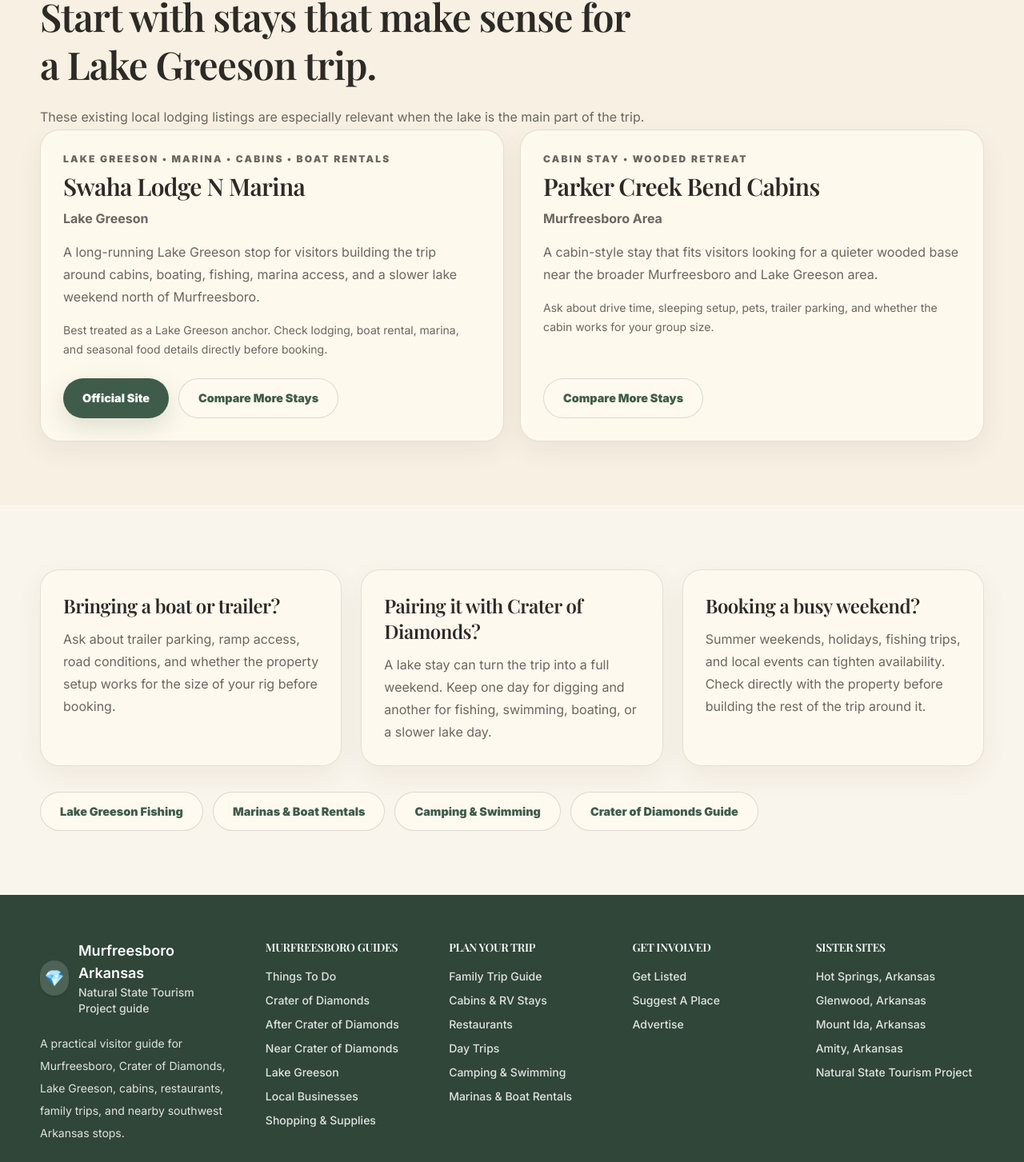
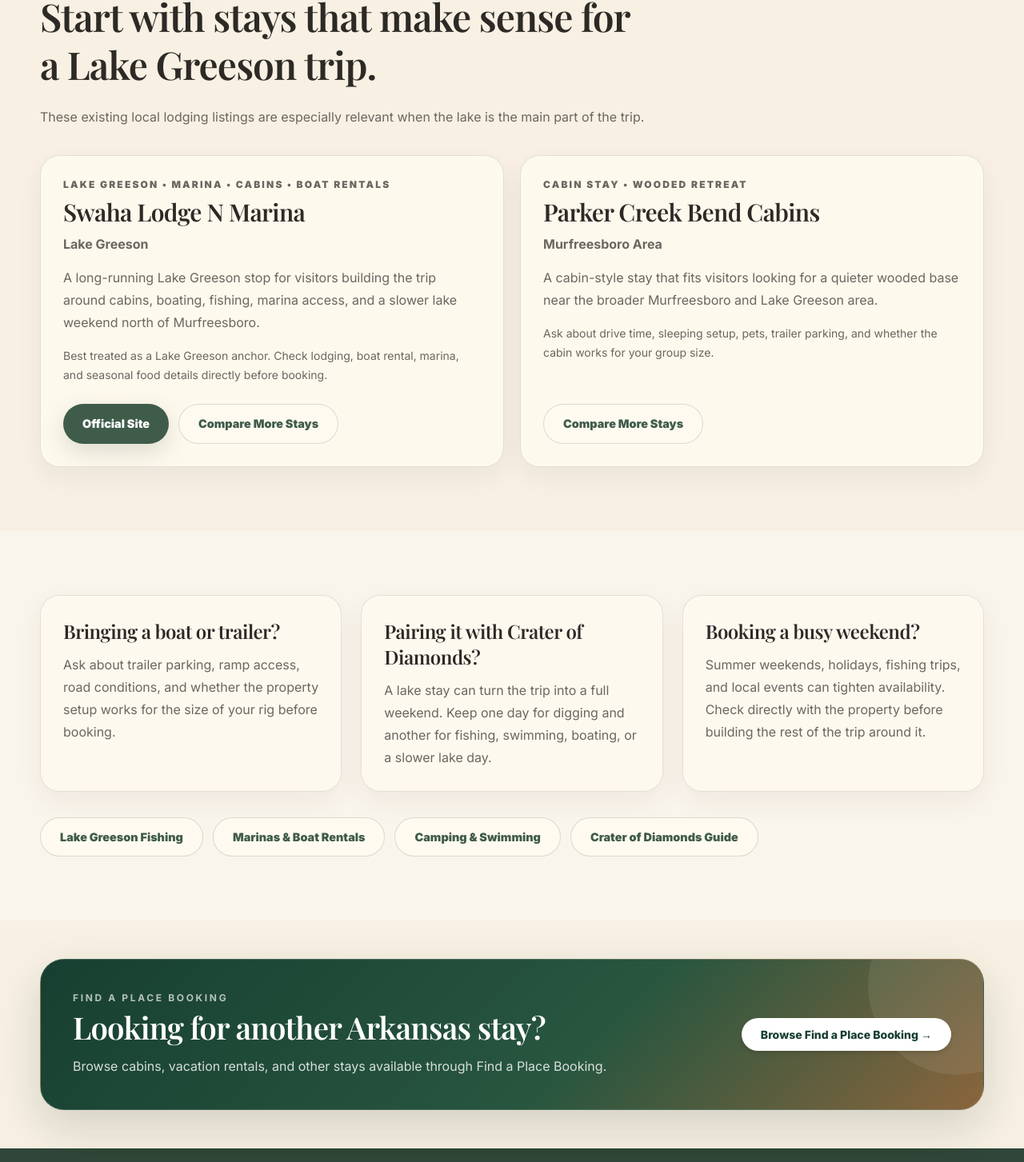
Before and after one commit to altifygenerator-ai/murfreesboro-tourism, a Next.js app: page /lake-greeson-cabins in a window 1280 px wide. Shown: the part 915-2368 px from the top of the page at 80% size. Built offline with nearby package versions, Linux system fonts and the light colour scheme; a web font is replaced by a local one.

Commit message:
Polish Lake Greeson cabins layout

```diff
--- a/app/lake-greeson-cabins/page.tsx
+++ b/app/lake-greeson-cabins/page.tsx
@@ -2,6 +2,7 @@
 import Link from "next/link";
 import JsonLd from "@/components/JsonLd";
 import SectionHeading from "@/components/ui/SectionHeading";
+import FindAPlaceBookingCTA from "@/components/FindAPlaceBookingCTA";
 import { localBusinesses } from "@/data/localBusinesses";
 import { site } from "@/data/site";
 
@@ -75,7 +76,7 @@
             text="These existing local lodging listings are especially relevant when the lake is the main part of the trip."
           />
 
-          <div className="grid gap-5 md:grid-cols-2">
+          <div className="mt-8 grid gap-5 md:grid-cols-2">
             {lakeCabins.map((business) => (
               <article key={business.name} className="card flex h-full flex-col p-7">
                 <p className="mb-2 text-xs font-black uppercase tracking-[0.18em] text-[color:var(--color-accent)]">
@@ -160,6 +161,13 @@
           </div>
         </div>
       </section>
+
+      <FindAPlaceBookingCTA
+        heading="Looking for another Arkansas stay?"
+        text="Browse cabins, vacation rentals, and other stays available through Find a Place Booking."
+        href="https://www.findaplacebooking.com/stays"
+        buttonLabel="Browse Find a Place Booking →"
+      />
     </main>
   );
 }
```
